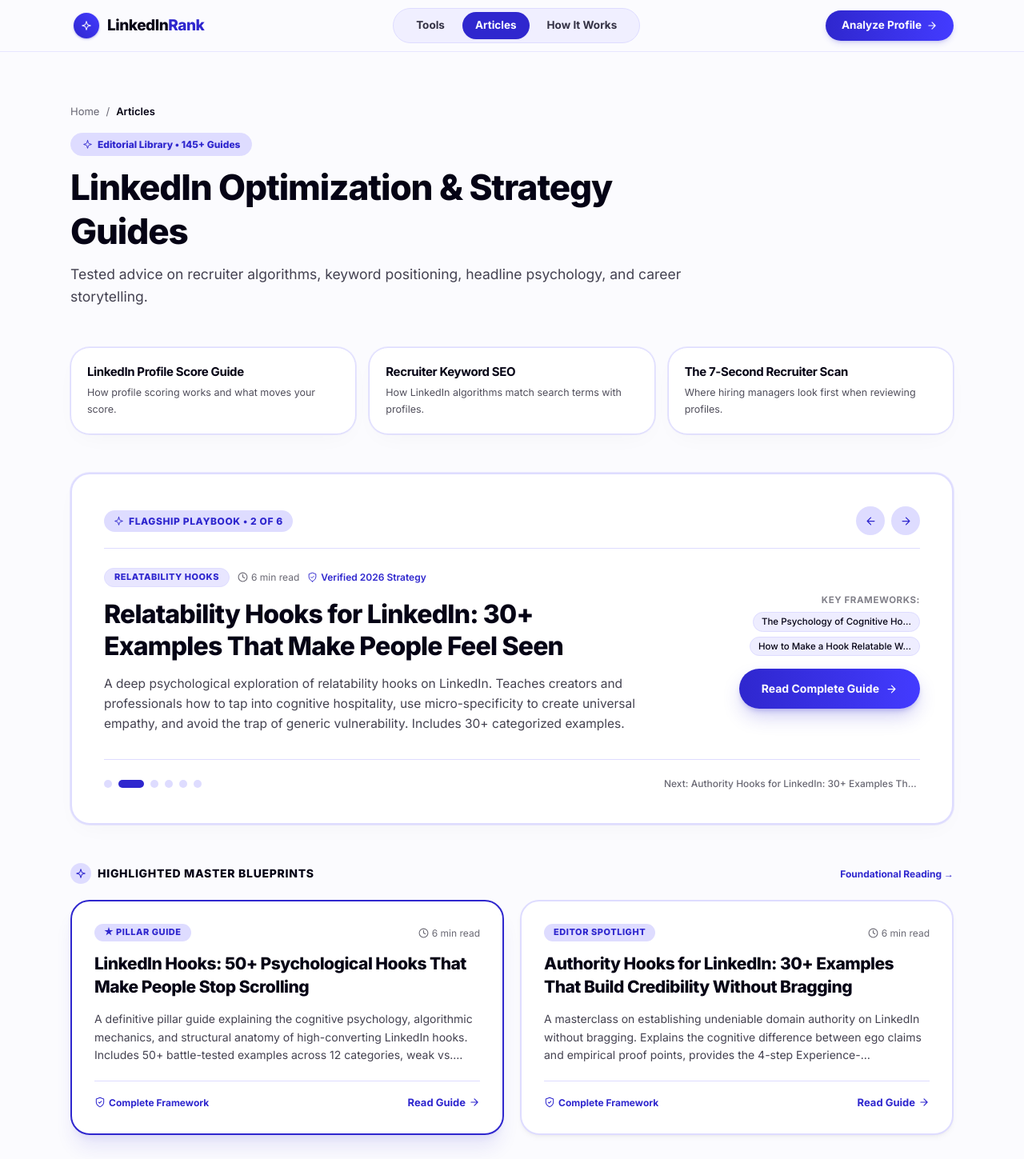
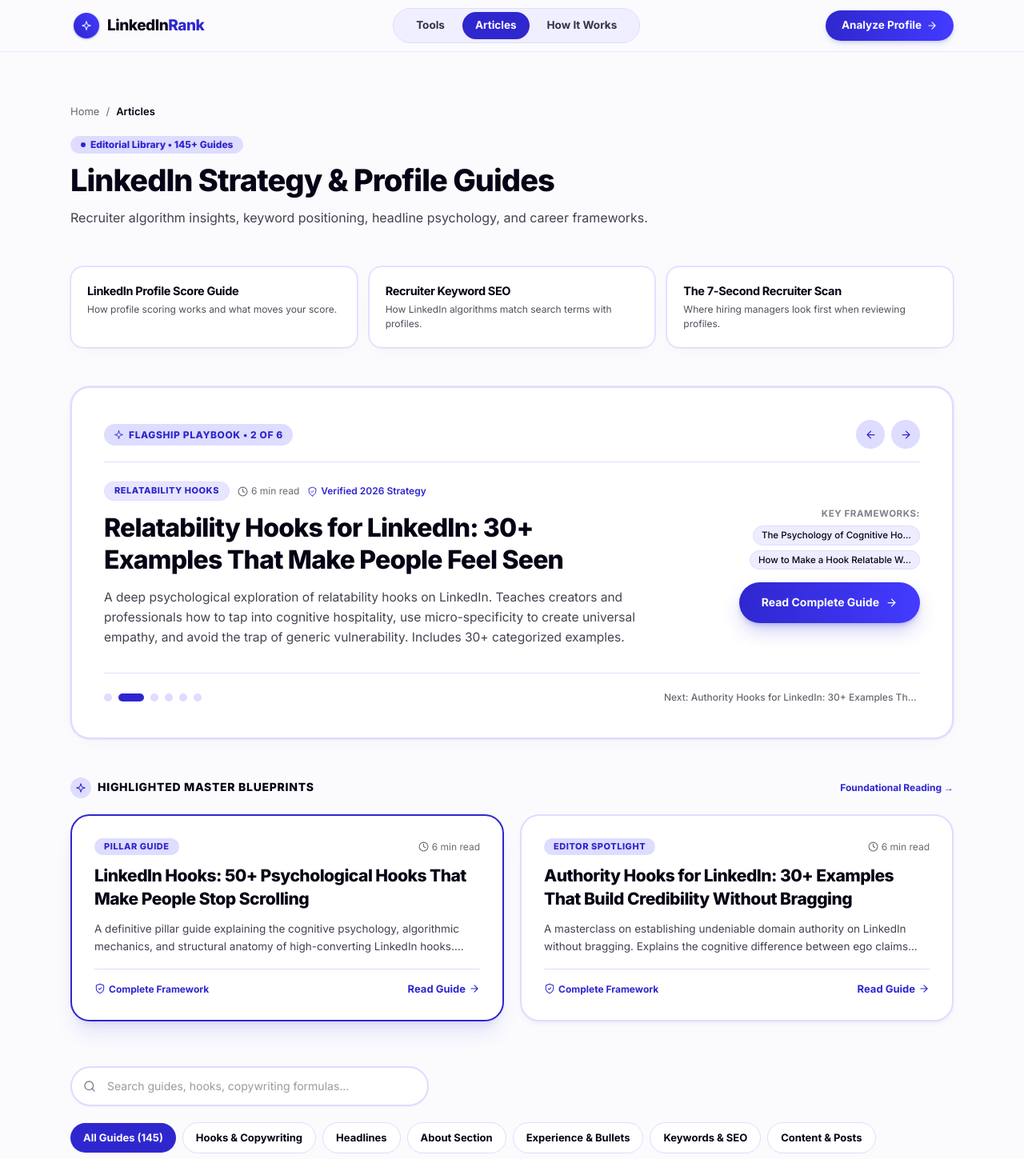
Before and after one commit to bhavishyasingla1/linkedinrank, a Next.js app: page /blogs in a window 1280 px wide. Shown: the top 1449 px of the page at 80% size. Built offline with nearby package versions, Linux system fonts and the light colour scheme.

Commit message:
fix: streamline Editorial Strategy cards and /blogs directory for clean minimal layout

```diff
--- a/app/blogs/page.tsx
+++ b/app/blogs/page.tsx
@@ -66,21 +66,25 @@
                         <span className="text-[#050315] font-semibold">Articles</span>
                     </nav>
 
-                    <div className="max-w-3xl space-y-3">
-                        <div className="inline-flex items-center gap-1.5 px-3.5 py-1 rounded-full bg-[#dedcff] border border-[#dedcff] text-[12px] font-extrabold text-[#2f27ce]">
-                            <SparklesIcon size={13} /> Editorial Library • {ALL_BLOG_POSTS.length}+ Guides
+                    <div className="max-w-3xl space-y-2.5">
+                        <div className="inline-flex items-center gap-1.5 px-3 py-1 rounded-full bg-[#dedcff] border border-[#dedcff] text-[12px] font-extrabold text-[#2f27ce] leading-none">
+                            <span className="relative flex h-1.5 w-1.5 shrink-0">
+                                <span className="animate-ping absolute inline-flex h-full w-full rounded-full bg-[#2f27ce] opacity-75" />
+                                <span className="relative inline-flex rounded-full h-1.5 w-1.5 bg-[#2f27ce]" />
+                            </span>
+                            <span>Editorial Library • {ALL_BLOG_POSTS.length}+ Guides</span>
                         </div>
-                        <h1 className="text-[32px] sm:text-[44px] font-extrabold text-[#050315] tracking-tight leading-tight">
-                            LinkedIn Optimization &amp; Strategy Guides
+                        <h1 className="text-[28px] sm:text-[38px] font-extrabold text-[#050315] tracking-tight leading-tight">
+                            LinkedIn Strategy &amp; Profile Guides
                         </h1>
-                        <p className="text-[16px] sm:text-[17.5px] text-[#050315]/75 leading-relaxed">
-                            Tested advice on recruiter algorithms, keyword positioning, headline psychology, and career storytelling.
+                        <p className="text-[15px] sm:text-[16px] text-[#050315]/75 leading-relaxed">
+                            Recruiter algorithm insights, keyword positioning, headline psychology, and career frameworks.
                         </p>
                     </div>
                 </div>
 
                 {/* ── Curated Core Guides Strip ─────────────────── */}
-                <div className="grid grid-cols-1 sm:grid-cols-3 gap-4">
+                <div className="grid grid-cols-1 sm:grid-cols-3 gap-3.5">
                     {[
                         { href: '/linkedin-profile-score', title: 'LinkedIn Profile Score Guide', desc: 'How profile scoring works and what moves your score.' },
                         { href: '/linkedin-keywords-guide', title: 'Recruiter Keyword SEO', desc: 'How LinkedIn algorithms match search terms with profiles.' },
@@ -89,12 +93,12 @@
                         <Link
                             key={i}
                             href={guide.href}
-                            className="p-5 rounded-3xl bg-white border border-[#dedcff] hover:border-[#2f27ce] aside-card-shadow aside-card-hover transition-all no-underline group space-y-1.5"
+                            className="p-4 sm:p-5 rounded-2xl bg-white border border-[#dedcff] hover:border-[#2f27ce] aside-card-shadow aside-card-hover transition-all no-underline group space-y-1"
                         >
-                            <h2 className="text-[15px] font-bold text-[#050315] group-hover:text-[#2f27ce] transition-colors leading-snug">
+                            <h2 className="text-[14.5px] font-bold text-[#050315] group-hover:text-[#2f27ce] transition-colors leading-snug">
                                 {guide.title}
                             </h2>
-                            <p className="text-[12.5px] text-[#050315]/70 leading-relaxed">
+                            <p className="text-[12px] text-[#050315]/70 leading-normal line-clamp-2">
                                 {guide.desc}
                             </p>
                         </Link>
@@ -108,26 +112,26 @@
                 <GooglePreferredSource
                     variant="banner"
                     title="Follow LinkedInRank on Google Search"
-                    description="Stay up to date with new recruiter algorithms, keyword positioning blueprints, and profile hooks. Add LinkedInRank to your preferred sources in Google Search."
+                    description="Stay up to date with new recruiter algorithms, keyword blueprints, and profile hooks directly in Google Search."
                 />
 
                 {/* ── Bottom Conversion Banner (Aside Radiant Box) ── */}
-                <div className="bg-gradient-to-r from-[#dedcff]/60 via-white to-[#dedcff]/60 border-2 border-[#dedcff] rounded-3xl p-8 sm:p-10 flex flex-col sm:flex-row sm:items-center justify-between gap-6 shadow-md shadow-[#2f27ce]/5">
-                    <div className="space-y-2 max-w-xl">
-                        <span className="inline-flex items-center gap-1 text-[11px] font-extrabold text-[#2f27ce] uppercase tracking-wider bg-[#dedcff] px-2.5 py-0.5 rounded-full">
+                <div className="bg-gradient-to-r from-[#dedcff]/60 via-white to-[#dedcff]/60 border border-[#dedcff] rounded-2xl p-6 sm:p-8 flex flex-col sm:flex-row sm:items-center justify-between gap-5 shadow-xs">
+                    <div className="space-y-1.5 max-w-xl">
+                        <span className="inline-flex items-center gap-1 text-[10.5px] font-extrabold text-[#2f27ce] uppercase tracking-wider bg-[#dedcff] px-2.5 py-0.5 rounded-full leading-none">
                             Ready to test your profile?
                         </span>
-                        <h3 className="text-[20px] sm:text-[24px] font-extrabold text-[#050315] tracking-tight">
+                        <h3 className="text-[18px] sm:text-[22px] font-extrabold text-[#050315] tracking-tight">
                             Evaluate your LinkedIn profile against 30+ signals
                         </h3>
-                        <p className="text-[14px] text-[#050315]/75 leading-relaxed">
+                        <p className="text-[13.5px] text-[#050315]/75 leading-normal">
                             Upload your LinkedIn export to uncover hidden gaps in keywords, experience, and completeness.
                         </p>
                     </div>
                     <div className="shrink-0">
                         <Link
                             href="/#upload"
-                            className="inline-flex items-center justify-center gap-2 px-7 py-3.5 rounded-full bg-gradient-to-r from-[#2f27ce] to-[#433bff] hover:from-[#231c9e] hover:to-[#2f27ce] text-[#fbfbfe] text-[14.5px] font-bold shadow-lg shadow-[#2f27ce]/25 transition-all duration-150 no-underline cursor-pointer active:scale-95"
+                            className="inline-flex items-center justify-center gap-2 px-6 py-3 rounded-full bg-gradient-to-r from-[#2f27ce] to-[#433bff] hover:from-[#231c9e] hover:to-[#2f27ce] text-[#fbfbfe] text-[14px] font-bold shadow-md shadow-[#2f27ce]/25 transition-all no-underline cursor-pointer active:scale-95"
                         >
                             <span>Analyze Profile Free</span>
                             <ArrowRightIcon size={14} />
--- a/app/page.tsx
+++ b/app/page.tsx
@@ -594,7 +594,7 @@
 
                 {/* ── 8. TRENDING ARTICLES CLUSTER (Soft Lavender Wash) ─ */}
                 <section className="py-10 sm:py-14 border-t border-[#dedcff] bg-[#dedcff]/30 relative overflow-hidden">
-                    <div className="max-w-5xl mx-auto px-4 sm:px-6 space-y-6 relative z-10">
+                    <div className="max-w-5xl mx-auto px-4 sm:px-6 space-y-5 relative z-10">
                         <div className="flex flex-col sm:flex-row sm:items-end justify-between gap-3">
                             <div className="space-y-1.5">
                                 <Link
@@ -609,10 +609,10 @@
                                     <span className="group-hover:translate-x-0.5 transition-transform">&rarr;</span>
                                 </Link>
                                 <h2 className="text-[24px] sm:text-[30px] font-extrabold text-[#050315] tracking-tight">
-                                    Trending LinkedIn Hooks &amp; Strategy
+                                    Trending Strategy Guides
                                 </h2>
-                                <p className="text-[14px] text-[#050315]/75 max-w-2xl leading-normal">
-                                    Psychological writing formulas and algorithm-tested growth playbooks.
+                                <p className="text-[14px] text-[#050315]/75 max-w-xl leading-normal">
+                                    Algorithm-tested copywriting playbooks and growth teardowns.
                                 </p>
                             </div>
 
@@ -631,9 +631,10 @@
                                 const readTime = Math.max(4, Math.ceil((art.h2Outline.length * 150 + 200) / 200))
 
                                 return (
-                                    <div
+                                    <Link
                                         key={art.slug}
-                                        className="p-4 rounded-2xl bg-white border border-[#dedcff] hover:border-[#2f27ce] aside-card-shadow aside-card-hover flex flex-col justify-between group transition-all duration-200"
+                                        href={`/blogs/${art.slug}`}
+                                        className="p-4 rounded-2xl bg-white border border-[#dedcff] hover:border-[#2f27ce] aside-card-shadow aside-card-hover flex flex-col justify-between group transition-all duration-200 no-underline"
                                     >
                                         <div className="space-y-2">
                                             <div className="flex items-center justify-between gap-2">
@@ -645,30 +646,16 @@
                                                 </span>
                                             </div>
 
-                                            <Link
-                                                href={`/blogs/${art.slug}`}
-                                                className="block no-underline pt-0.5"
-                                            >
-                                                <h3 className="text-[14px] font-bold text-[#050315] group-hover:text-[#2f27ce] transition-colors leading-snug">
-                                                    {art.title}
-                                                </h3>
-                                            </Link>
-
-                                            <p className="text-[12px] text-[#050315]/65 leading-normal line-clamp-1">
-                                                {art.summary}
-                                            </p>
+                                            <h3 className="text-[13.5px] font-bold text-[#050315] group-hover:text-[#2f27ce] transition-colors leading-snug pt-0.5">
+                                                {art.title}
+                                            </h3>
                                         </div>
 
-                                        <div className="pt-2.5 border-t border-[#dedcff]/50 mt-2.5 flex items-center justify-between text-[11.5px]">
-                                            <Link
-                                                href={`/blogs/${art.slug}`}
-                                                className="font-bold text-[#2f27ce] group-hover:text-[#433bff] transition-colors no-underline inline-flex items-center gap-1"
-                                            >
-                                                <span>Read Guide</span>
-                                                <span className="group-hover:translate-x-1 transition-transform">&rarr;</span>
-                                            </Link>
+                                        <div className="pt-2.5 border-t border-[#dedcff]/50 mt-3 flex items-center justify-between text-[11.5px] font-bold text-[#2f27ce]">
+                                            <span>Read Guide</span>
+                                            <span className="group-hover:translate-x-1 transition-transform">&rarr;</span>
                                         </div>
-                                    </div>
+                                    </Link>
                                 )
                             })}
                         </div>
--- a/components/BlogIndexClient.tsx
+++ b/components/BlogIndexClient.tsx
@@ -89,10 +89,10 @@
                                         }
                                     `}
                                 >
-                                    <div className="space-y-3.5">
+                                        <div className="space-y-3">
                                             <div className="flex items-center justify-between gap-2">
                                                 <span className="text-[11px] font-extrabold uppercase tracking-wider bg-[#dedcff] text-[#2f27ce] px-3 py-0.5 rounded-full">
-                                                {isPillar ? '★ Pillar Guide' : 'Editor Spotlight'}
+                                                    {isPillar ? 'Pillar Guide' : 'Editor Spotlight'}
                                                 </span>
                                                 <span className="text-[12px] text-[#050315]/60 flex items-center gap-1">
                                                     <ClockIcon size={13} /> {readTime} min read
@@ -108,12 +108,12 @@
                                                 </h3>
                                             </Link>
 
-                                        <p className="text-[14px] text-[#050315]/75 leading-relaxed line-clamp-3">
+                                            <p className="text-[13.5px] text-[#050315]/75 leading-relaxed line-clamp-2">
                                                 {spotlight.summary}
                                             </p>
                                         </div>
 
-                                    <div className="pt-4 border-t border-[#dedcff] mt-5 flex items-center justify-between text-[13px]">
+                                        <div className="pt-3.5 border-t border-[#dedcff] mt-4 flex items-center justify-between text-[13px]">
                                             <span className="flex items-center gap-1 text-[#2f27ce] font-bold text-[12px]">
                                                 <ShieldCheckIcon size={14} /> Complete Framework
                                             </span>
@@ -227,7 +227,7 @@
                                             {post.title}
                                         </h3>
 
-                                        <p className="text-[13px] text-[#050315]/70 leading-relaxed line-clamp-3">
+                                        <p className="text-[12.5px] text-[#050315]/70 leading-normal line-clamp-2">
                                             {post.summary}
                                         </p>
                                     </div>
```
Lines whose indentation alone changed are shown as unchanged.
